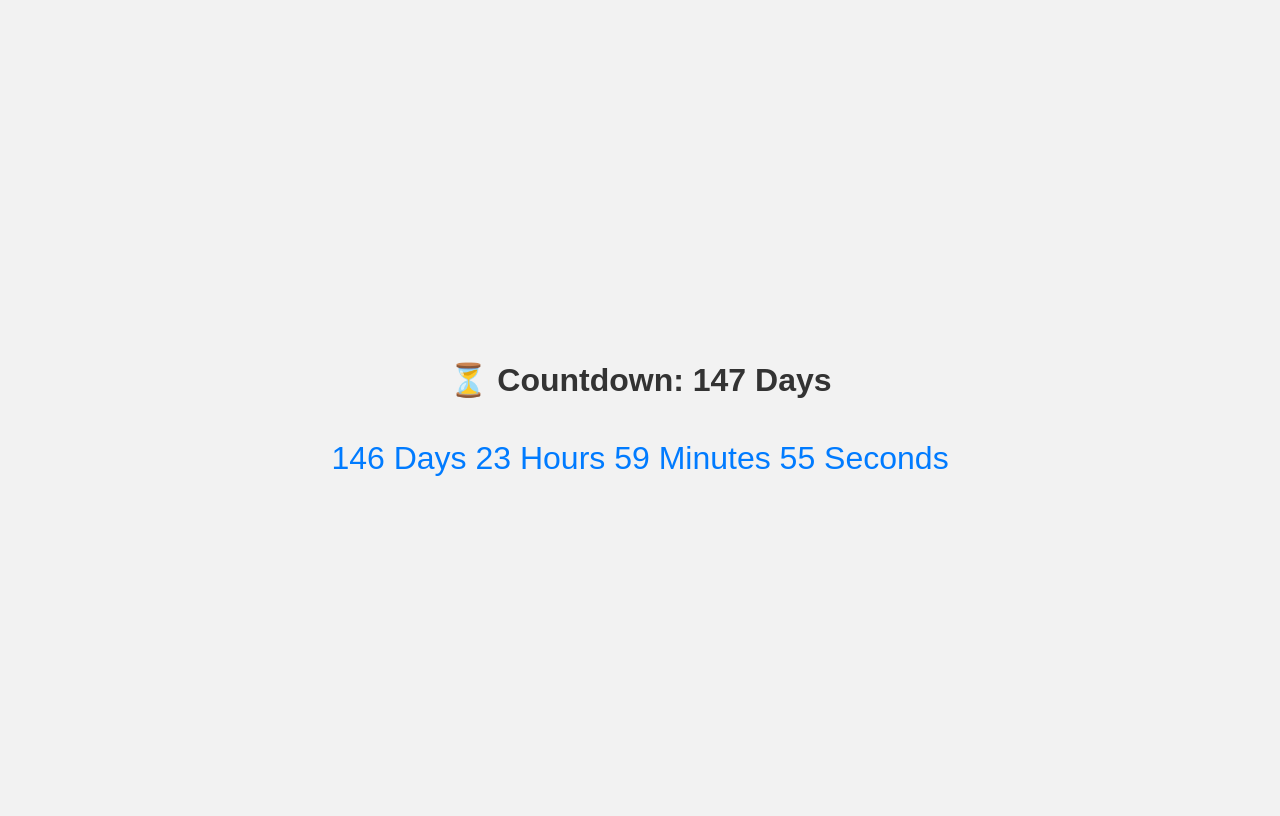
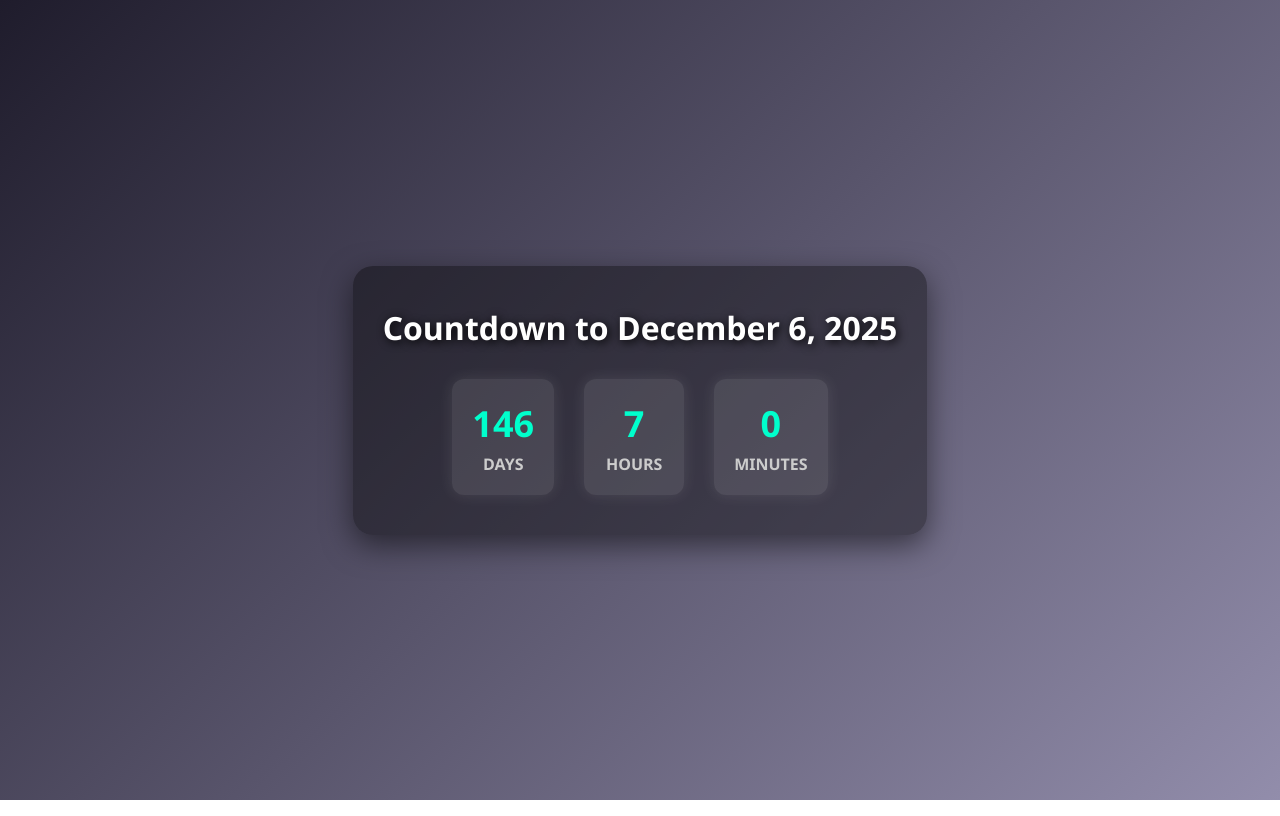
Before and after one commit to growbyNI/otp, a website: page index.html in a window 1280 px wide. Drawn offline with Linux system fonts and the light colour scheme.

Commit message:
Update index.html

```diff
--- a/index.html
+++ b/index.html
@@ -1,56 +1,123 @@
 <!DOCTYPE html>
-<html>
+<html lang="en">
 <head>
-  <title>147 Day Countdown</title>
+  <meta charset="UTF-8">
+  <meta name="viewport" content="width=device-width, initial-scale=1.0">
+  <title>Countdown to December 6, 2025</title>
   <style>
+    * {
+      margin: 0;
+      padding: 0;
+      box-sizing: border-box;
+    }
+
     body {
-      font-family: Arial, sans-serif;
-      background: #f2f2f2;
+      height: 100vh;
       display: flex;
-      flex-direction: column;
+      justify-content: center;
       align-items: center;
+      background: linear-gradient(135deg, #1f1c2c, #928dab);
+      font-family: 'Segoe UI', Tahoma, Geneva, Verdana, sans-serif;
+      color: #fff;
+    }
+
+    .container {
+      text-align: center;
+      background: rgba(0, 0, 0, 0.4);
+      padding: 40px 30px;
+      border-radius: 20px;
+      box-shadow: 0 10px 30px rgba(0,0,0,0.5);
+    }
+
+    h1 {
+      font-size: 32px;
+      margin-bottom: 30px;
+      text-shadow: 2px 2px 10px #000;
+    }
+
+    .countdown {
+      display: flex;
       justify-content: center;
-      height: 100vh;
+      gap: 30px;
+      font-size: 24px;
+      font-weight: 600;
     }
-    h1 {
-      color: #333;
+
+    .time-box {
+      background: rgba(255, 255, 255, 0.1);
+      border-radius: 12px;
+      padding: 20px;
+      min-width: 100px;
+      transition: 0.3s;
+      box-shadow: 0 0 15px rgba(255,255,255,0.1);
     }
-    #countdown {
-      font-size: 2em;
-      color: #007BFF;
-      margin-top: 20px;
+
+    .time-box:hover {
+      transform: scale(1.05);
+      background: rgba(255, 255, 255, 0.15);
+    }
+
+    .number {
+      font-size: 36px;
+      color: #00ffcc;
+      margin-bottom: 5px;
+    }
+
+    .label {
+      font-size: 16px;
+      text-transform: uppercase;
+      color: #ccc;
+    }
+
+    @media (max-width: 600px) {
+      .countdown {
+        flex-direction: column;
+        gap: 20px;
+      }
     }
   </style>
 </head>
 <body>
-  <h1>⏳ Countdown: 147 Days</h1>
-  <div id="countdown"></div>
+  <div class="container">
+    <h1>Countdown to December 6, 2025</h1>
+    <div class="countdown" id="countdown">
+      <div class="time-box">
+        <div class="number" id="days">--</div>
+        <div class="label">Days</div>
+      </div>
+      <div class="time-box">
+        <div class="number" id="hours">--</div>
+        <div class="label">Hours</div>
+      </div>
+      <div class="time-box">
+        <div class="number" id="minutes">--</div>
+        <div class="label">Minutes</div>
+      </div>
+    </div>
+  </div>
 
   <script>
-    // Set countdown duration (147 days from now)
-    const now = new Date();
-    const targetDate = new Date(now.getTime() + 147 * 24 * 60 * 60 * 1000); // 147 days later
-
     function updateCountdown() {
-      const currentTime = new Date();
-      const diff = targetDate - currentTime;
+      const targetDate = new Date('December 6, 2025 00:00:00').getTime();
+      const now = new Date().getTime();
+      const diff = targetDate - now;
 
       if (diff <= 0) {
-        document.getElementById("countdown").innerHTML = "⏰ Time's up!";
+        document.getElementById('countdown').innerHTML = '<h2>🎉 It\'s December 6, 2025!</h2>';
         return;
       }
 
       const days = Math.floor(diff / (1000 * 60 * 60 * 24));
       const hours = Math.floor((diff % (1000 * 60 * 60 * 24)) / (1000 * 60 * 60));
       const minutes = Math.floor((diff % (1000 * 60 * 60)) / (1000 * 60));
-      const seconds = Math.floor((diff % (1000 * 60)) / 1000);
 
-      document.getElementById("countdown").innerHTML =
-        `${days} Days ${hours} Hours ${minutes} Minutes ${seconds} Seconds`;
+      document.getElementById('days').textContent = days;
+      document.getElementById('hours').textContent = hours;
+      document.getElementById('minutes').textContent = minutes;
     }
 
+    updateCountdown();
     setInterval(updateCountdown, 1000);
-    updateCountdown(); // Call once immediately
   </script>
 </body>
 </html>
```
